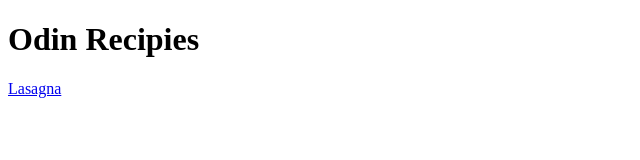
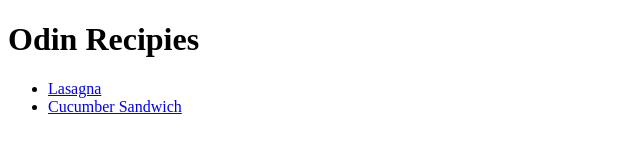
Before and after one commit to tbblust/odin-recipes, a plain HTML site: page index.html in a window 1280 px wide. Shown: the whole page, without its empty margins (0-640 px from the left). Drawn offline with Linux system fonts and the light colour scheme.

Commit message:
Adds Cucumber Sandwich link and recipes to ul

```diff
--- a/index.html
+++ b/index.html
@@ -7,6 +7,10 @@
 
     <body>
         <h1>Odin Recipies</h1>
-        <a href="recipes/lasagna.html">Lasagna</a>
+        <ul>
+            <li><a href="recipes/lasagna.html">Lasagna</a></li>
+            <li><a href="recipes/cucumber-sandwich.html">Cucumber Sandwich</a></li>
+        </ul>
+
     </body>
 </html>
```
